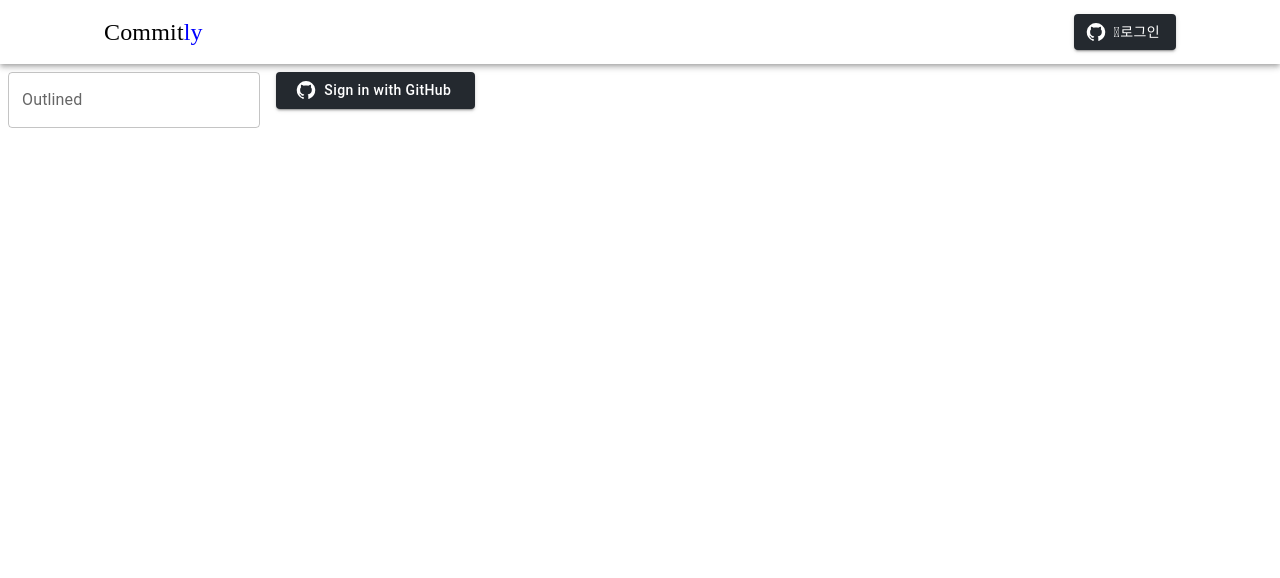
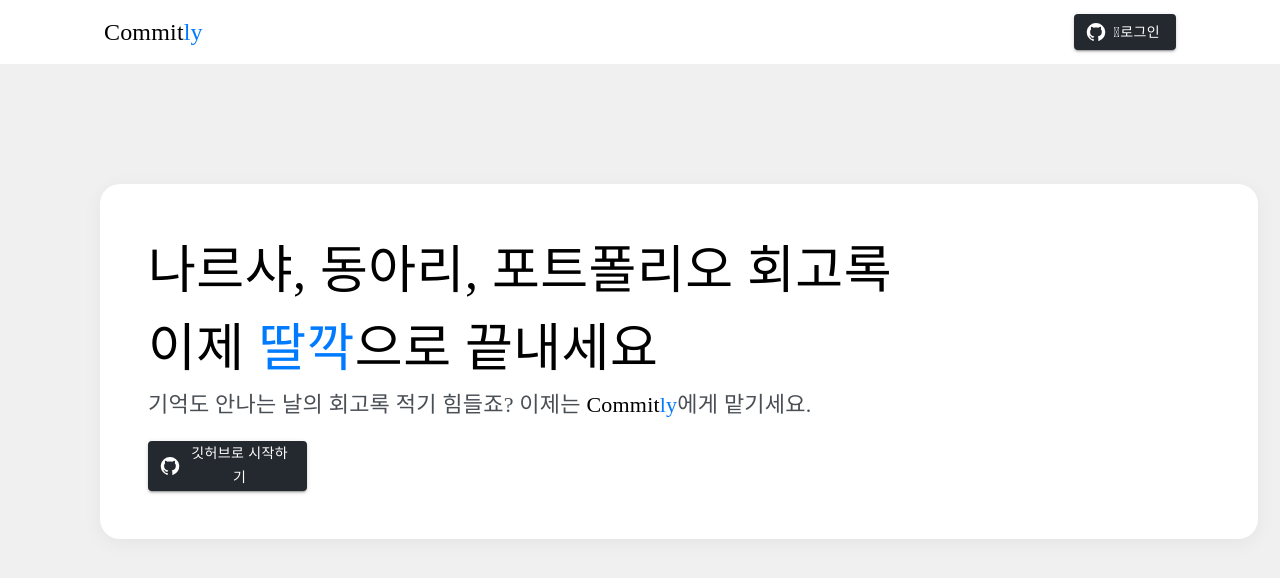
Before and after one commit to Commitly/commitly-web, a React (Create React App) app: page / in a window 1280 px wide. Shown: the top 578 px of the page. Built offline with nearby package versions, Linux system fonts and the light colour scheme; no server answers; a web font is replaced by a local one.

Commit message:
feat: 많은걸 했다.

```diff
--- a/src/App.css
+++ b/src/App.css
@@ -52,3 +52,10 @@
   font-weight: extrabold;
   src: url("../src/font/pretendard_semibold.ttf") format("truetype");
 }
+
+
+@font-face {
+  font-family: "Pretendard-Bold";
+  font-weight: extrabold;
+  src: url("../src/font/pretendard_bold.ttf") format("truetype");
+}
--- a/src/components/appbar/TopAppBar.tsx
+++ b/src/components/appbar/TopAppBar.tsx
@@ -11,6 +11,7 @@
 import { User } from "../../types/auth/User";
 import AppBarUser from '../profile/AppBarUser';
 import { useNavigate } from 'react-router-dom';
+import theme from '../../theme/Theme';
 
 export default function TopAppBar() {
   const navigate = useNavigate();
@@ -35,7 +36,8 @@
   return (
     <Box sx={{ flexGrow: 1 }}>
       <AppBar position="static"
-        sx={{ backgroundColor: '#FFF' }}
+        sx={{ backgroundColor: '#FFF',
+        }}
       >
         <Container>
           <Toolbar>
@@ -46,7 +48,7 @@
               aria-label="menu"
               sx={{ mr: 2 }}
             >
-              <CommitlyLogo />
+              <CommitlyLogo/>
             </IconButton>
             <Box sx={{ flexGrow: 1 }} />
             <Box>
--- a/src/components/button/GithubButton.tsx
+++ b/src/components/button/GithubButton.tsx
@@ -1,7 +1,7 @@
 import React from 'react';
 import { Button } from '@mui/material';
 import GitHubIcon from '@mui/icons-material/GitHub';
-
+import font from '../../theme/Font';
 // Button 컴포넌트
 function GitHubLoginButton({ onClick }: { onClick: () => void }) {
   return (
@@ -16,9 +16,13 @@
         '&:hover': {
           bgcolor: '#1b1f23',
         },
+        width: '15%',
+        height: '50px',
+        fontFamily: font.extrabold,
       }}
     >
-      Sign in with GitHub
+      깃허브로 시작하기
+
     </Button>
   );
 }
--- a/src/components/logo/CommitlyLogo.tsx
+++ b/src/components/logo/CommitlyLogo.tsx
@@ -1,6 +1,7 @@
 import React from 'react';
 import Typography from '@mui/material/Typography';
 import Box from '@mui/material/Box';
+import theme from '../../theme/Theme';
 
 export default function CommitlyLogo() {
     return (
@@ -8,7 +9,7 @@
             <Typography variant="h6" component="div" sx={{ flexGrow: 1 }} color='black' fontFamily={'Pretendard-SemiBold'} fontSize={'24px'}>
                 Commit
             </Typography>
-            <Typography variant="h6" component="div" sx={{ flexGrow: 1 }} color='#0000FF' fontFamily={'Pretendard-SemiBold'} fontSize={'24px'}>
+            <Typography variant="h6" component="div" sx={{ flexGrow: 1 }} color={theme.primary} fontFamily={'Pretendard-SemiBold'} fontSize={'24px'}>
                 ly
             </Typography>
         </Box>
--- a/src/components/profile/AppBarUser.tsx
+++ b/src/components/profile/AppBarUser.tsx
@@ -3,7 +3,7 @@
 import Typography from '@mui/material/Typography';
 import Box from '@mui/material/Box';
 import theme from '../../theme/Theme';
-import Font from '../../theme/Font';
+import font from '../../theme/Font';
 import { Avatar } from '@mui/material';
 
 
@@ -15,10 +15,10 @@
         <div>
             {user ? <Box sx={{ display: 'flex', flexDirection: 'row', alignItems: 'center' }}>
                 <Box sx={{ flexGrow: 1, flexDirection: 'column', alignItems: 'center'}} >
-                    <Typography variant="h6" component="div" sx={{ flexGrow: 1, marginTop: 1, lineHeight: 1.1}} color={theme.textMuted} fontFamily={Font.semibold} fontSize={'16px'} fontStyle={'Pretendard-Regular'} textAlign={'right'} >
+                    <Typography variant="h6" component="div" sx={{ flexGrow: 1, marginTop: 1, lineHeight: 1.1}} color={theme.textMuted} fontFamily={font.semibold} fontSize={'16px'} fontStyle={'Pretendard-Regular'} textAlign={'right'} >
                         {user.name}
                     </Typography>
-                    <Typography variant="h6" component="div" sx={ { flexGrow: 1,  margin: 0, lineHeight: 1.1}} color={theme.textNormal} fontFamily={Font.semibold} fontSize={'16px'} textAlign={'right'} >
+                    <Typography variant="h6" component="div" sx={ { flexGrow: 1,  margin: 0, lineHeight: 1.1}} color={theme.textNormal} fontFamily={font.semibold} fontSize={'16px'} textAlign={'right'} >
                         {user.login}
                     </Typography>
                 </Box>
--- a/src/pages/home/HomePage.style.ts
+++ b/src/pages/home/HomePage.style.ts
@@ -5,7 +5,9 @@
     container: styled.div`
         display: flex;
         flex-direction: column;
-        align-items: center;
+        align-items: start;
+        padding-top: 120px;
+        padding-left: 100px;
     `,
 }
 
--- a/src/pages/home/HomePage.tsx
+++ b/src/pages/home/HomePage.tsx
@@ -1,11 +1,14 @@
 import React from 'react';
 import Box from '@mui/material/Box';
-import TextField from '@mui/material/TextField';
 import GitHubLoginButton from '../../components/button/GithubButton';
 import { useEffect } from 'react';
 import axiosInstance from "../../utils/TokenIntercepter";
 import { useNavigate } from 'react-router-dom';
-
+import { Typography } from '@mui/material';
+import font from '../../theme/Font';
+import theme from '../../theme/Theme';
+import S from './HomePage.style';
+import C from '../../components/card/Card.style';
 
 function HomePage() {
   const navigate = useNavigate();
@@ -15,7 +18,6 @@
     window.location.href = 'https://github.com/login/oauth/authorize?client_id=Ov23li0fSA3TMwjXKF6b';
   };
   useEffect(() => {
-
     axiosInstance.get('/user/info')  // axiosInstance 사용
       .then(response => {
 
@@ -28,14 +30,35 @@
 
   return (
     <Box
-      component="form"
-      sx={{ '& > :not(style)': { m: 1, width: '25ch' } }}
-      noValidate
-      autoComplete="off"
-    >
-      <TextField id="outlined-basic" label="Outlined" variant="outlined" />
-      <GitHubLoginButton onClick={handleGitHubLogin}></GitHubLoginButton>
+      sx={{
+        position: 'relative', // 기준 컨테이너
+        width: '100vw',
+        height: '92vh', // 원하는 높이 지정
+        backgroundColor: '#f0f0f0', // 컨테이너 배경색
+      }}>
+
+      <Box>
+        <S.container>
+          <Box
+            sx={{
+              backgroundColor: theme.white,
+              borderRadius: '20px',
+              padding: '48px',
+              maxWidth: '1200px',
+              width: '90%',
+              boxShadow: '0px 4px 20px rgba(0, 0, 0, 0.05)'
+            }}>
+            <Typography fontFamily={font.bold} fontSize={52}>나르샤, 동아리, 포트폴리오 회고록 <br />이제 <span style={{ color: theme.primary }}>딸깍</span>으로 끝내세요</Typography>
+            <Box sx={{ height: 0 }}></Box>
+            <Typography fontFamily={font.bold} fontSize={22} sx={{ color: theme.textNormal }}>기억도 안나는 날의 회고록 적기 힘들죠? 이제는 <span style={{ color: theme.black, marginTop: 2 }}>Commit</span><span style={{ color: theme.primary }}>ly</span>에게 맡기세요.</Typography>
+            <Box sx={{ height: 20 }}></Box>
+            <GitHubLoginButton onClick={handleGitHubLogin}></GitHubLoginButton>
+          </Box>
+
+        </S.container>
+      </Box>
     </Box>
+
   );
 }
 
--- a/src/theme/Font.ts
+++ b/src/theme/Font.ts
@@ -1,6 +1,7 @@
-const Font = {
+const font = {
     regular : 'Pretendard-Regular',
     extrabold: 'Pretendard-ExtraBold',
     semibold: 'Pretendard-SemiBold',
+    bold: 'Pretendard-Bold',
 }
-export default Font;
+export default font;
```
Also changed, not shown: src/components/card/Card.style.ts (added, +11 -0 lines), src/components/card/NormalCard.tsx (added, +9 -0 lines), src/components/circle/HomeCircle.tsx (added, +24 -0 lines).
